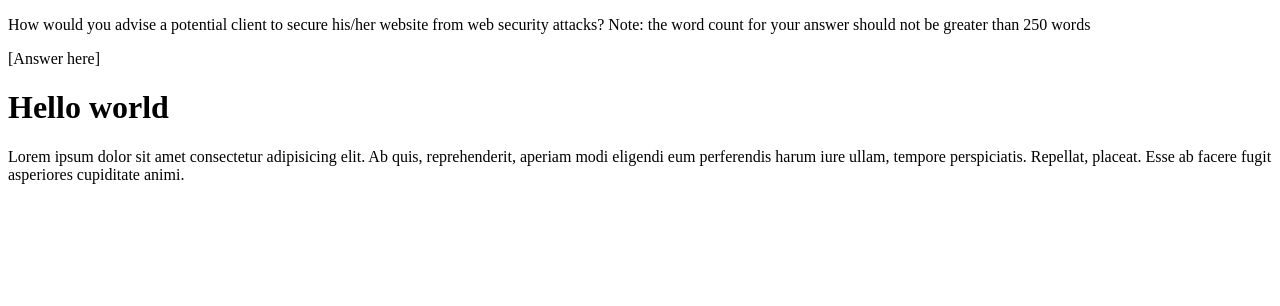
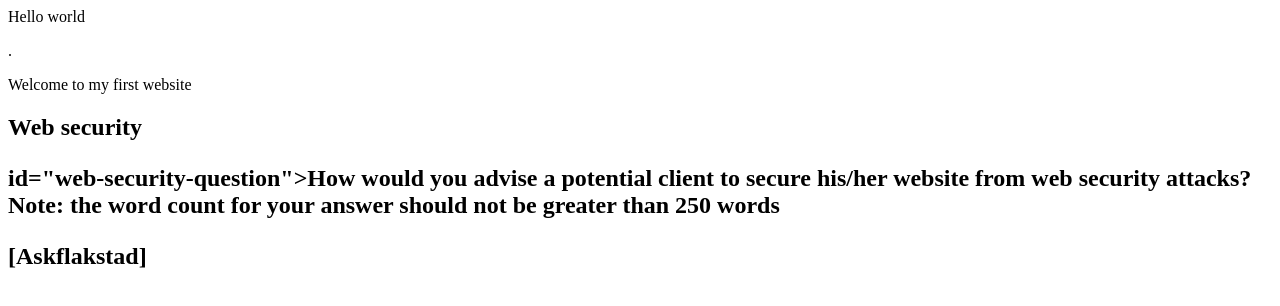
Before and after one commit to AskFlaMarch23FT/FirstrepoAsk, a plain HTML site: page Index.html in a window 1280 px wide. Drawn offline with Linux system fonts and the light colour scheme.

Commit message:
update code resources assignement

```diff
--- a/Index.html
+++ b/Index.html
@@ -4,17 +4,24 @@
     <meta charset="UTF-8">
     <meta http-equiv="X-UA-Compatible" content="IE=edge">
     <meta name="viewport" content="width=device-width, initial-scale=1.0">
-    <title>Document</title>
+    <title>Welcome to my first website</title>
 
-    <p id="web-security-question">How would you advise a potential client to secure his/her website from web security attacks? Note: the word count for your answer should not be greater than 250 words</p>
-    <p id="web-security-answer">[Answer here]</p>
 
-<header><h1>Hello world</h1></header>
+
+</header> Hello world </header>
 </head>
 <body>
     <main>
-    <p>Lorem ipsum dolor sit amet consectetur adipisicing elit. Ab quis, reprehenderit, aperiam modi eligendi eum perferendis harum iure ullam, tempore perspiciatis. Repellat, placeat. Esse ab facere fugit asperiores cupiditate animi.</p>
+    <p>.</p>
 </main>
 
+
+<p>Welcome to my first website</p>
+
+
+<h2>Web security<h2>
+
+   <p> id="web-security-question">How would you advise a potential client to secure his/her website from web security attacks? Note: the word count for your answer should not be greater than 250 words</p>
+<p id="web-security-answer">[Askflakstad]</p>
 </body>
 </html>
```
